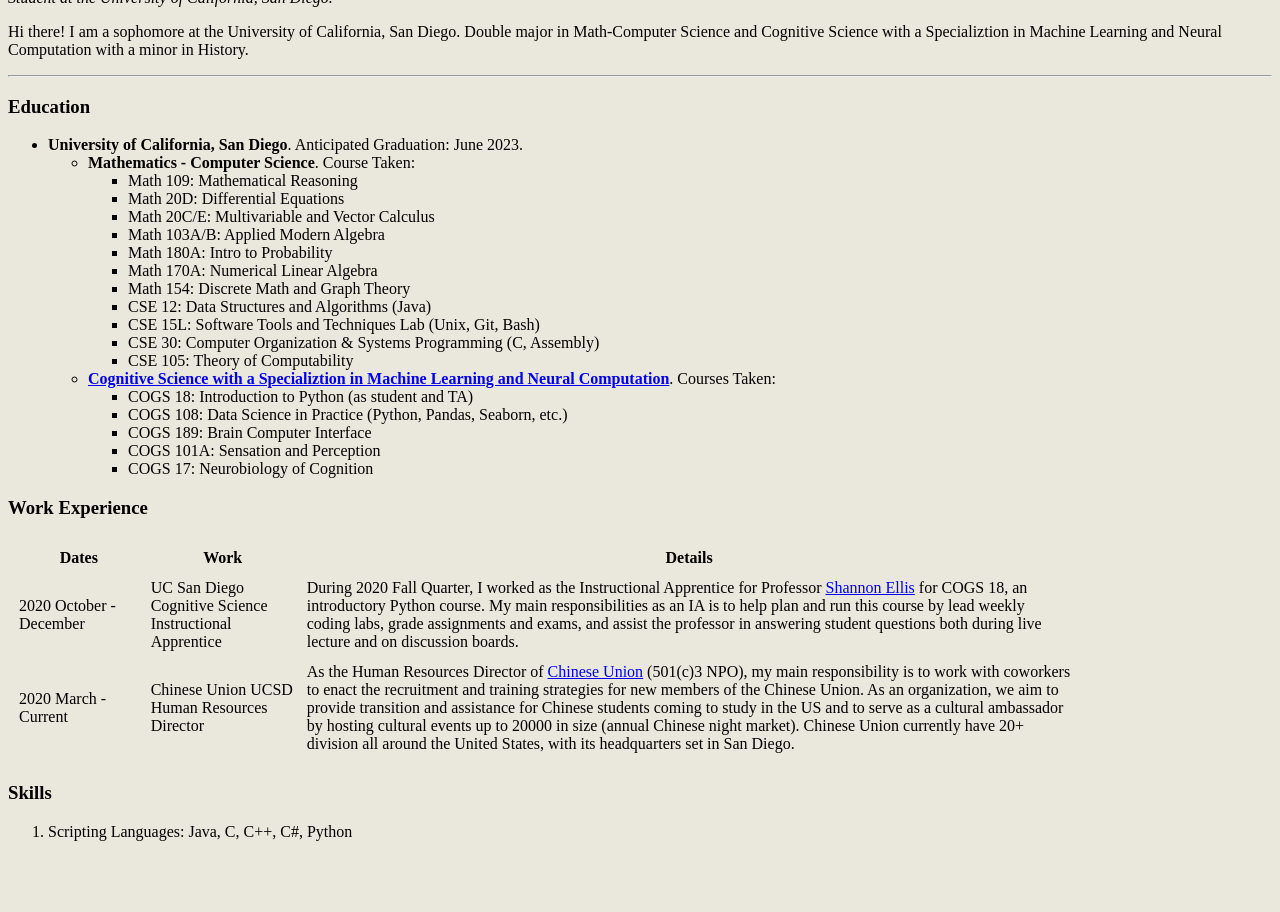
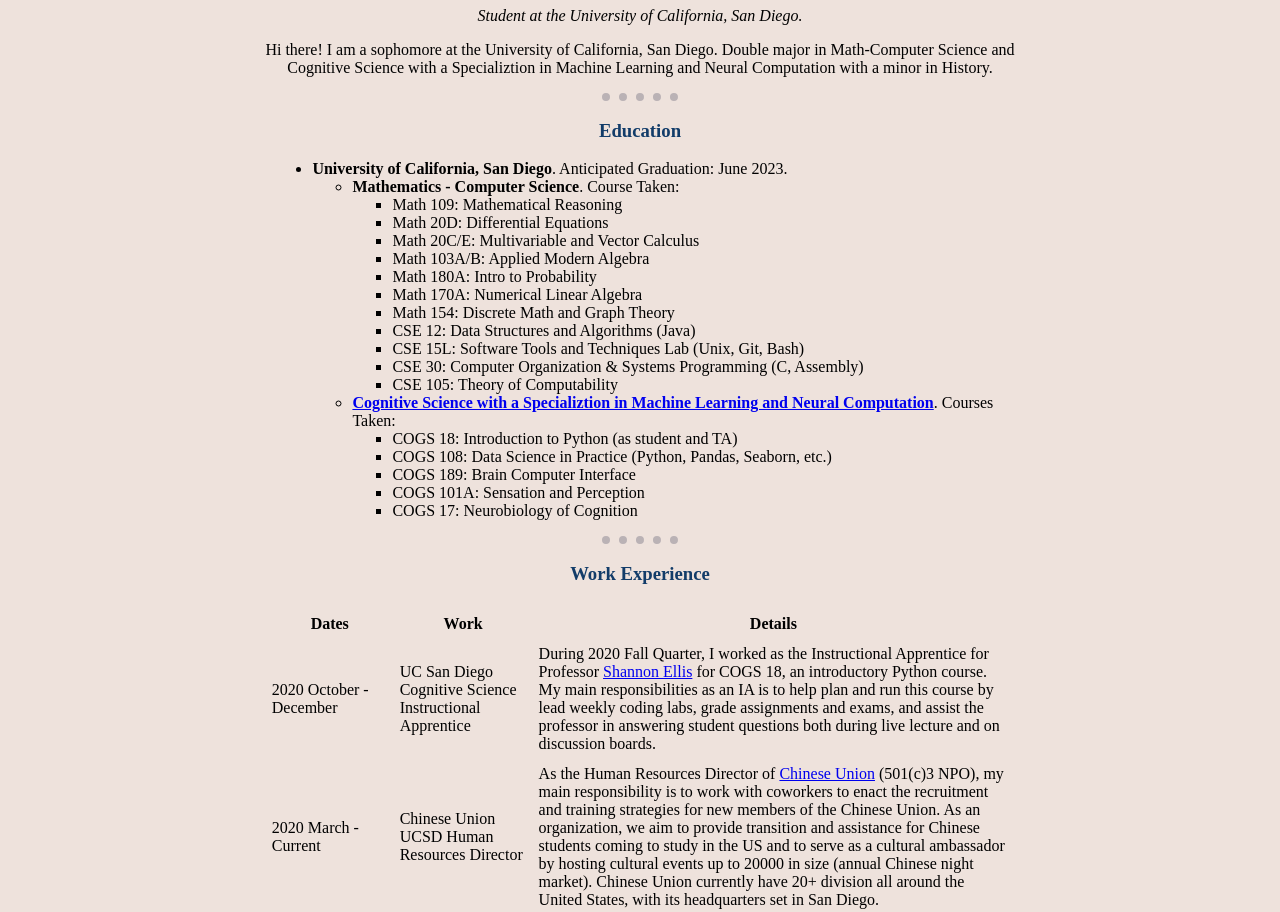
Before and after one commit to Harrison-Q-Ma/CV, a plain HTML site: page index.html in a window 1280 px wide. Shown: the part 385-1297 px from the top of the page. Before the commit the page ends 1242 px from the top, so only its background shows below. Drawn offline with Linux system fonts and the light colour scheme.

Commit message:
Updated Color Scheme

```diff
--- /dev/null
+++ b/css/styles.css
@@ -0,0 +1,44 @@
+body {
+  background-color:#EEE2DC;
+}
+
+hr {
+  border-style: none;
+  border-top-style: dotted;
+  color: #BAB2B5;
+  border-width: 8px;
+  width: 6%;
+}
+
+h1 {
+  color: #AC3B61;
+  text-align: center;
+}
+
+h3 {
+  color: #123C69;
+  text-align: center;
+}
+
+p {
+  width: 60%;
+  text-align: center;
+  margin-left: auto;
+  margin-right: auto;
+}
+
+ul {
+  margin-left: auto;
+  margin-right: auto;
+}
+
+ol {
+  width: 55%;
+  margin-left: auto;
+  margin-right: auto;
+}
+
+table {
+  margin-left: auto;
+  margin-right: auto;
+}
--- a/index.html
+++ b/index.html
@@ -3,9 +3,12 @@
   <head>
     <meta charset="utf-8">
     <title>Harrison Ma</title>
+    <link rel="stylesheet" href="css/styles.css">
   </head>
-  <body style="background-color:#EAE7DC;">
-    <img src="Profile_Pic.jpg" alt="Qixuan Ma Profile Picture">
+  <body>
+    <center>
+      <img src="CartoonCropped.png" alt="Qixuan Ma Profile Picture" width="300px">
+    </center>
     <h1>Qixuan "Harrison" Ma</h1>
     <p><em>Student at the University of California, San Diego. </em></p>
     <p>Hi there! I am a sophomore at the University of California, San Diego.
@@ -14,7 +17,7 @@
     </p>
     <hr />
     <h3>Education</h3>
-    <ul>
+    <ul style="width:55%">
       <li>
          <strong>University of California, San Diego</strong>. Anticipated
          Graduation: June 2023.
@@ -80,12 +83,13 @@
         </li>
       </ul>
     <p>
+    <hr />
     <h3>Work Experience</h3>
-    <table style="width:85%" cellspacing=10>
+    <table style="width:60%" cellspacing=10>
       <tr>
         <th style="width:10%">Dates</th>
-        <th style="width:12%">Work</th>
-        <th style="width:63%">Details</th>
+        <th style="width:10%">Work</th>
+        <th style="width:40%">Details</th>
       </tr>
       <tr>
         <td>2020 October - December</td>
@@ -101,6 +105,7 @@
         <td>As the Human Resources Director of <a href="https://www.chineseunion.org/">Chinese Union</a> (501(c)3 NPO), my main responsibility is to work with coworkers to enact the recruitment and training strategies for new members of the Chinese Union. As an organization, we aim to provide transition and assistance for Chinese students coming to study in the US and to serve as a cultural ambassador by hosting cultural events up to 20000 in size (annual Chinese night market). Chinese Union currently have 20+ division all around the United States, with its headquarters set in San Diego.</td>
       </tr>
     </table>
+    <hr />
     <h3>Skills</h3>
     <ol>
       <li>Scripting Languages: Java, C, C++, C#, Python</li>
```
Also changed, not shown: CartoonCropped.png (added), CartoonProfile.jpg (added).
